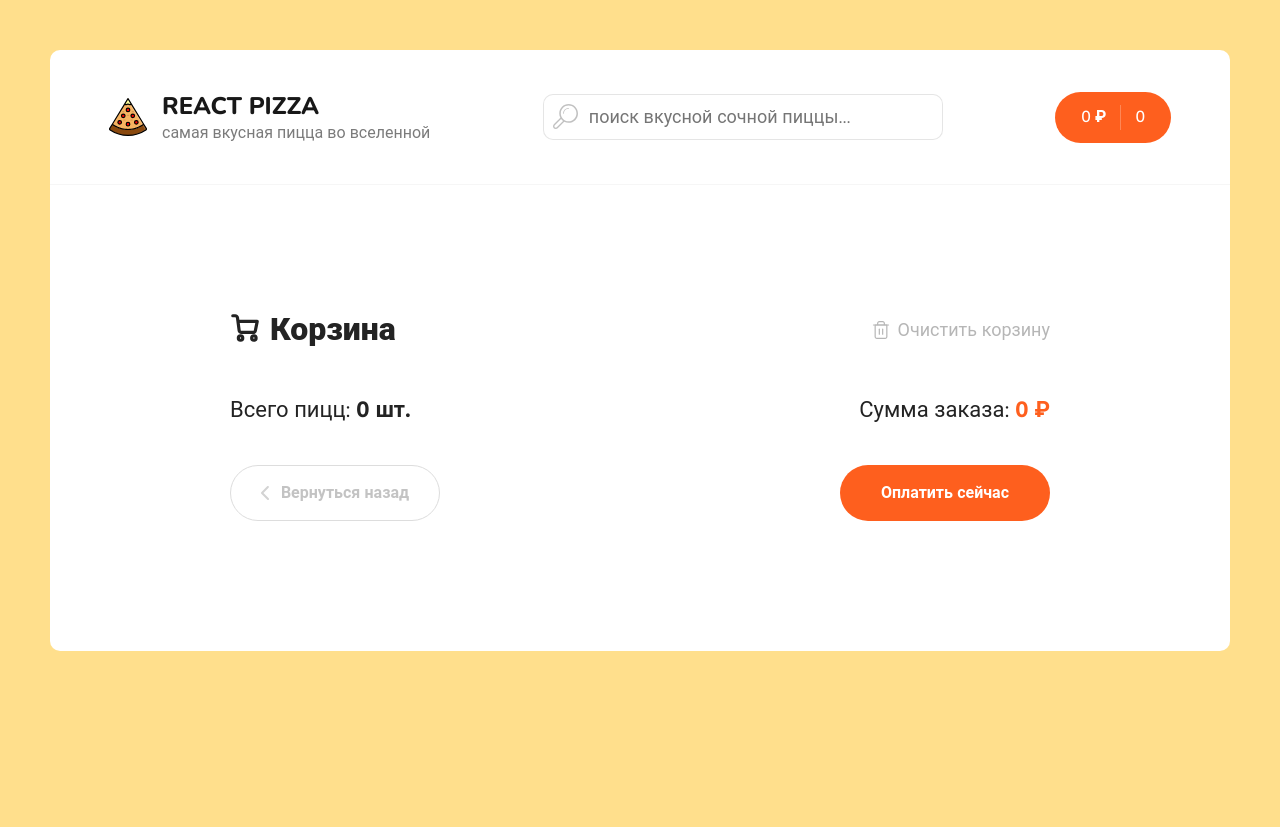
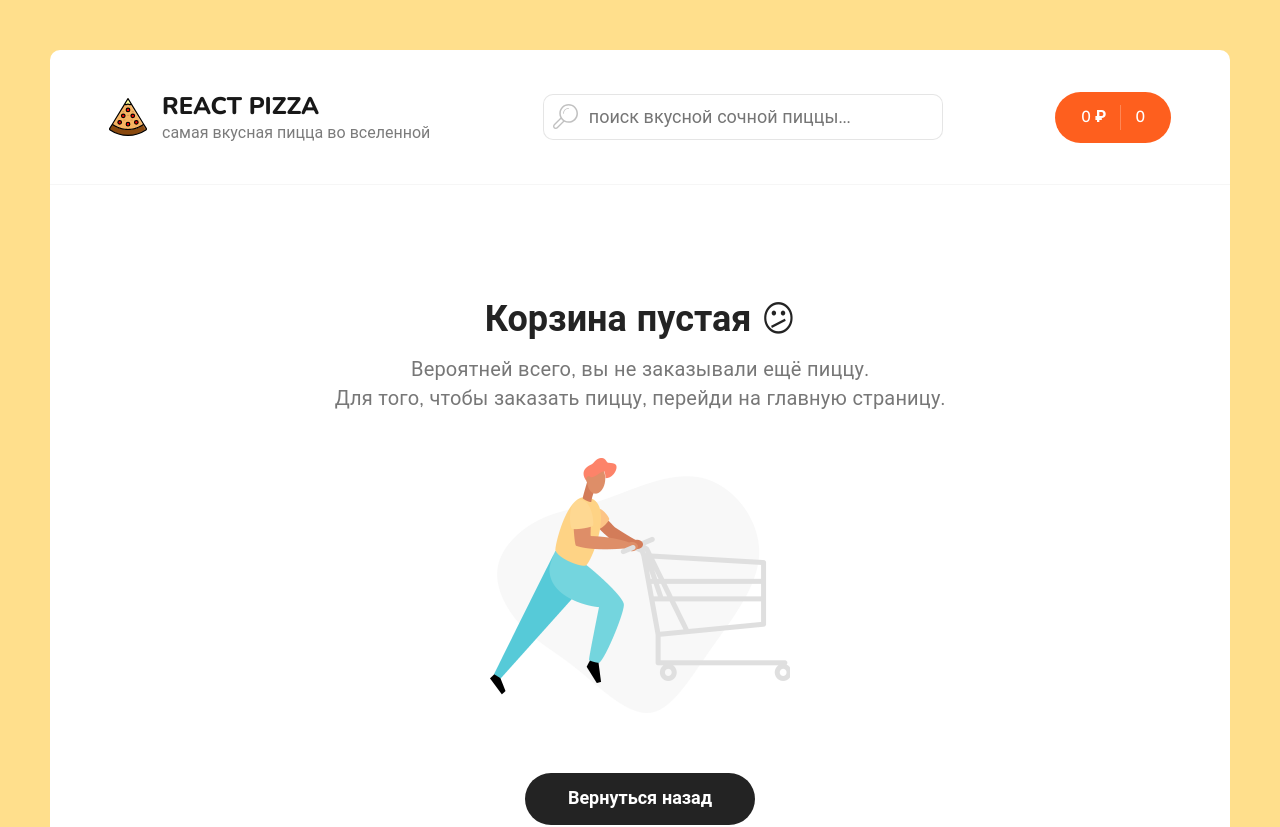
Before and after one commit to mark9205/pizza, a React (Create React App) app: page /cart in a window 1280 px wide. Shown: the top 827 px of the page. Before the commit the page ends 800 px from the top, so only its background shows below. Built offline with nearby package versions, Linux system fonts and the light colour scheme; a web font is replaced by a local one.

Commit message:
+ CartEmpty

```diff
--- /dev/null
+++ b/src/components/CartEmpty.jsx
@@ -0,0 +1,25 @@
+import React from 'react';
+import { Link } from 'react-router-dom';
+
+import cartEmptyImg from '../assets/img/empty-cart.png';
+
+const CartEmpty = () => {
+  return (
+    <div class="cart cart--empty">
+      <h2>
+        Корзина пустая <span>😕</span>
+      </h2>
+      <p>
+        Вероятней всего, вы не заказывали ещё пиццу.
+        <br />
+        Для того, чтобы заказать пиццу, перейди на главную страницу.
+      </p>
+      <img src={cartEmptyImg} alt="Empty cart" />
+      <Link to={'/'} class="button button--black" href="/">
+        <span>Вернуться назад</span>
+      </Link>
+    </div>
+  );
+};
+
+export default CartEmpty;
--- a/src/pages/Cart.jsx
+++ b/src/pages/Cart.jsx
@@ -3,6 +3,7 @@
 import { useSelector, useDispatch } from 'react-redux';
 import CartItem from '../components/CartItem';
 import { clearItems } from '../redux/slices/cartSlice';
+import CartEmpty from '../components/CartEmpty';
 
 const Cart = () => {
   const dispatch = useDispatch();
@@ -14,6 +15,10 @@
       dispatch(clearItems());
     }
   };
+
+  if (!totalCount) {
+    return <CartEmpty />;
+  }
 
   return (
     <div className="container container--cart">
--- a/src/scss/app.scss
+++ b/src/scss/app.scss
@@ -321,17 +321,18 @@
   }
 
   &--empty {
-    margin: 0 auto;
-    width: 560px;
+    margin: 80px auto;
+    width: 650px;
     text-align: center;
 
     h2 {
-      font-size: 32px;
-      margin-bottom: 10px;
+      font-size: 36px;
+      font-weight: 700;
+      margin-bottom: 20px;
     }
 
     p {
-      font-size: 18px;
+      font-size: 20px;
       line-height: 145.4%;
       letter-spacing: 0.01em;
       color: #777777;
```
Also changed, not shown: 1 other file (tests, documents, lock files or other folders).
